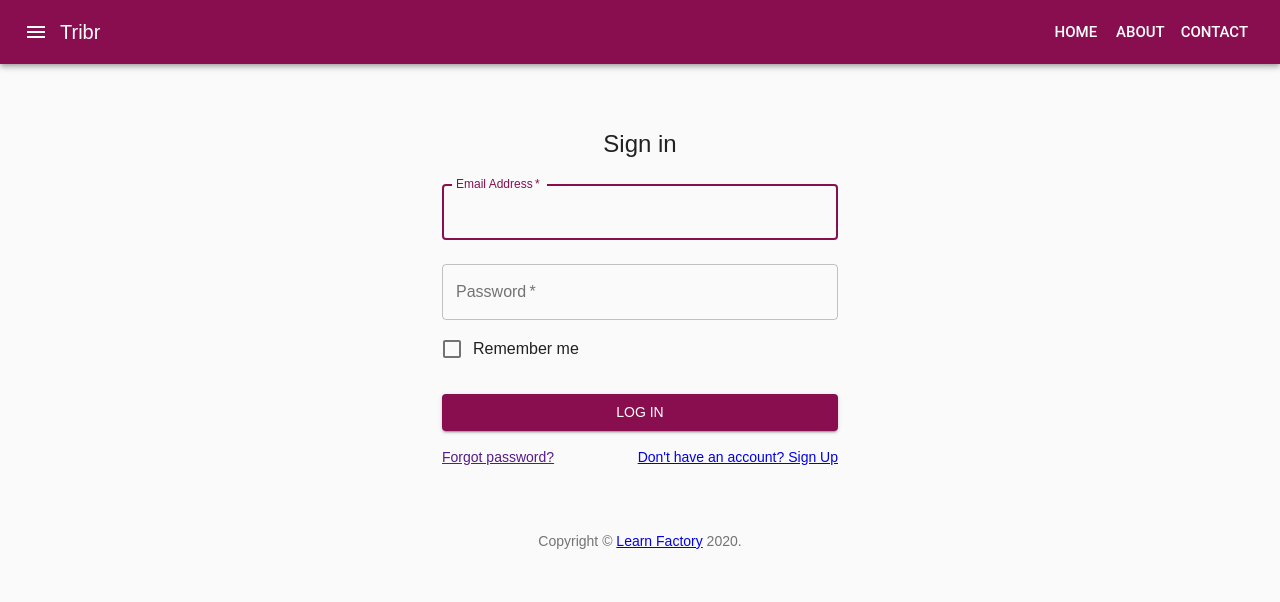
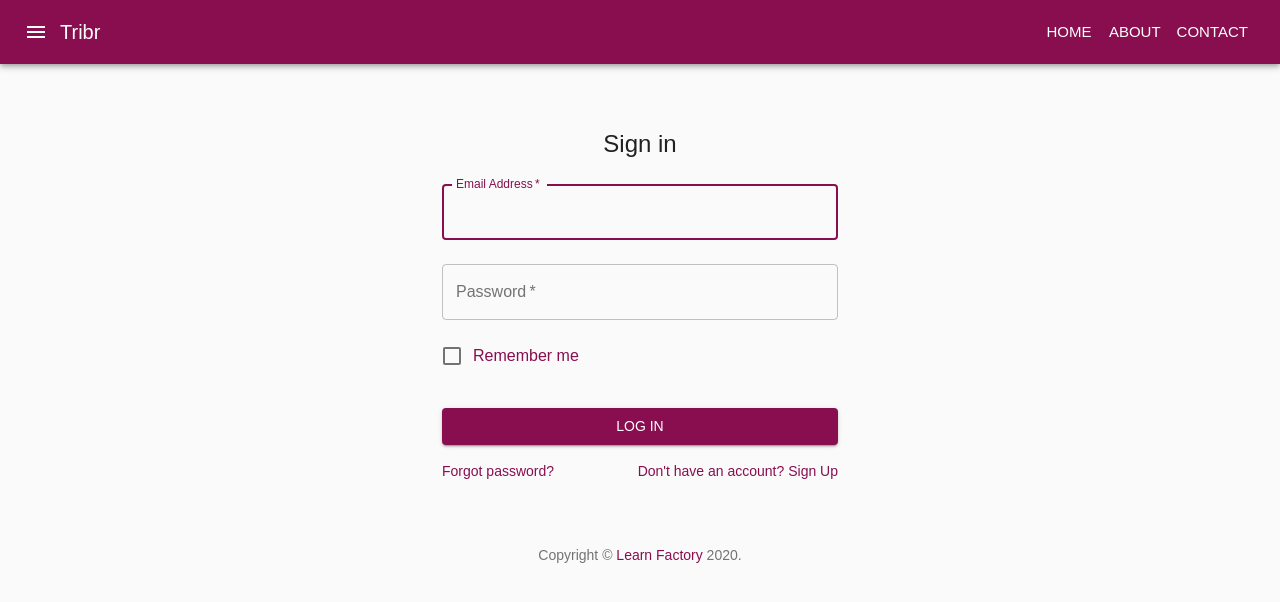
Before and after one commit to Kakkacaress/Apollo-React, a React (Create React App) app: page /Login in a window 1280 px wide. Shown: the top 602 px of the page. Built offline with nearby package versions, Linux system fonts and the light colour scheme.

Commit message:
updates: login, dashboard, navbar

```diff
--- a/src/helpers/themes/themes.js
+++ b/src/helpers/themes/themes.js
@@ -5,7 +5,7 @@ export const theme = createMuiTheme({
     primary: {
       light: '#f1f2f4',
       main: '#880e4f',
-      // dark: '#880e4f'
+      dark: '#880e4f'
     },
     secondary: {
       light: '#f8fcbc',
--- a/src/styles/lib/header.styles.js
+++ b/src/styles/lib/header.styles.js
@@ -15,7 +15,11 @@ export const useStyles = makeStyles(theme => ({
         textDecoration: 'none',
         color: 'white',
         fontSize: 15,
-        fontFamily: 'roboto',
+        // fontFamily: 'roboto',
+        '&:hover':{
+          color: 'white',
+          opacity: 0.7,
+        },
     },
     getStarted:{
         textDecoration: 'none',
@@ -25,9 +29,11 @@ export const useStyles = makeStyles(theme => ({
         padding: '8px 10px',
         marginRight: 30,
         '&:hover':{
-          color: 'red',
-          border: 'none',
-          backgroundColor: 'white',
+          color: 'white',
+          opacity: 0.7,
+          borderRadius: 5,
+          // border: 'none',
+          // backgroundColor: 'white',
         },
     },
 }))
--- a/src/views/Dashboard.jsx
+++ b/src/views/Dashboard.jsx
@@ -33,6 +33,8 @@ import MenuIcon from '@material-ui/icons/Menu';
 import ChevronLeftIcon from '@material-ui/icons/ChevronLeft';
 import NotificationsIcon from '@material-ui/icons/Notifications';
 import { mainListItems, secondaryListItems } from './listItems';
+import Button from '@material-ui/core/Button';
+import { NavLink } from 'react-router-dom';
 // import Chart from './Chart';
 // import Deposits from './Deposits';
 // import Orders from './Orders';
@@ -65,8 +67,12 @@ export default function Dashboard() {
                         <MenuIcon />
                     </IconButton>
                     <Typography component="h1" variant="h6" color="inherit" noWrap className={classes.title}>
-            Dashboard
+                        Tribr
           </Typography>
+
+                    <Button ><NavLink className={classes.links} to='/'>Home</NavLink></Button>
+                    <Button><NavLink className={classes.links} to='/about'>About</NavLink></Button>
+                    <Button><NavLink className={classes.links} to='/contact'>Contact</NavLink></Button>
                     <IconButton color="inherit">
                         <Badge badgeContent={4} color="secondary">
                             <NotificationsIcon />
@@ -176,6 +182,12 @@ function Copyright() {
     title: {
         flexGrow: 1,
     },
+    links:{
+        textDecoration: 'none',
+        color: 'white',
+        fontSize: 15,
+        fontFamily: 'roboto',
+    },
     drawerPaper: {
         position: 'relative',
         whiteSpace: 'nowrap',
--- a/src/views/Login.jsx
+++ b/src/views/Login.jsx
@@ -73,7 +73,7 @@ export default function SignIn() {
           />
           <FormControlLabel
             control={<Checkbox value="remember" color="primary" />}
-            label="Remember me"
+            label={<p className={classes.links}>Remember me</p>}
           />
           <Button
             type="submit"
@@ -82,16 +82,16 @@ export default function SignIn() {
             color="primary"
             className={classes.submit}
           >
-            Log In
+            <Link className={classes.login} to='/Dashboard'>Log In</Link>
           </Button>
           <Grid container>
             <Grid item xs>
-              <Link  variant="body2">
+              <Link className={classes.links}  variant="body2">
                 Forgot password?
               </Link>
             </Grid>
             <Grid item>
-              <Link to="/SignUp" variant="body2">
+              <Link className={classes.links}  to="/SignUp" variant="body2">
                 Don't have an account? Sign Up
               </Link>
             </Grid>
@@ -106,10 +106,11 @@ export default function SignIn() {
 }
 // ------------------------------form footer--------------------------------------------------------
 function Copyright() {
+  const classes = useStyles(); //calling the formstyles defined below.
   return (
     <Typography variant="body2" color="textSecondary" align="center">
       {"Copyright © "}
-      <Link color="inherit" to='/home'>
+      <Link className={classes.links} color="inherit" to='/home'>
         Learn Factory
       </Link>{" "}
       {new Date().getFullYear()}
@@ -136,5 +137,18 @@ const useStyles = makeStyles(theme => ({
   },
   submit: {
     margin: theme.spacing(3, 0, 2)
+  },
+  links:{
+    color: '#880e4f',
+    textDecoration: 'none',
+    '&:hover':{
+      opacity: .7
+    }},
+  login:{
+    color: 'white',
+    textDecoration: 'none',
+    '&:hover':{
+      opacity: .7
+  }
   }
 }));
--- a/src/views/Navbar.jsx
+++ b/src/views/Navbar.jsx
@@ -2,10 +2,10 @@ import React from 'react';
 import AppBar from '@material-ui/core/AppBar';
 import Toolbar from '@material-ui/core/Toolbar';
 import Typography from '@material-ui/core/Typography';
-import Button from '@material-ui/core/Button';
 import IconButton from '@material-ui/core/IconButton';
 import MenuIcon from '@material-ui/icons/Menu';
 import { useStyles } from "../styles/lib/header.styles";
+import Button from '@material-ui/core/Button';
 import { Link, NavLink } from 'react-router-dom';
 
 const Header = () => {
```
Lines whose indentation alone changed are shown as unchanged.
